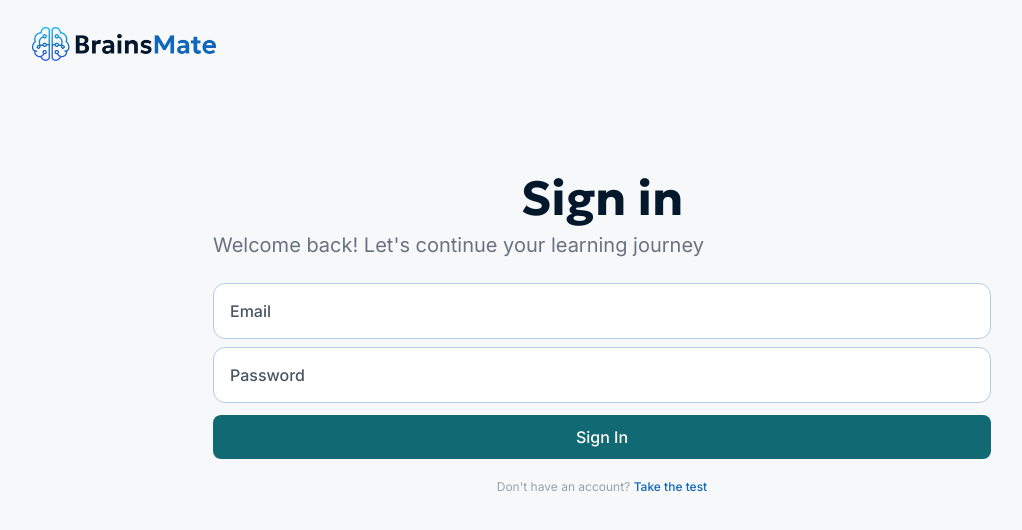
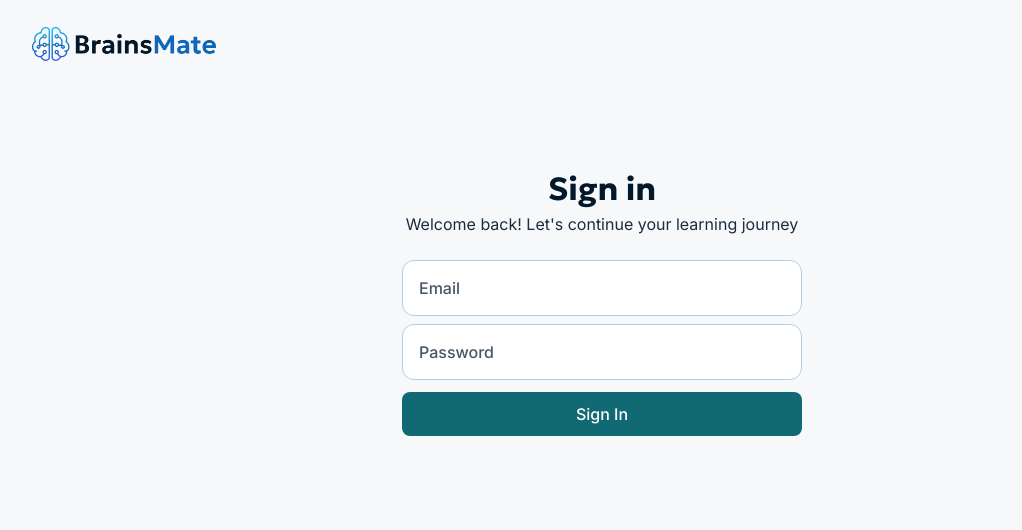
Before and after one commit to ilo667/adhdtest, a Next.js app in the folder frontend/: page /login in a window 1280 px wide. Shown: the top 530 px of the page, without its empty margins (38-1060 px from the left). Built offline with nearby package versions, Linux system fonts and the light colour scheme.

Commit message:
Login: style h1, subtitle, form max-width; remove footer link and import

```diff
--- a/frontend/app/login/page.tsx
+++ b/frontend/app/login/page.tsx
@@ -1,7 +1,6 @@
 "use client";
 
 import { useState } from "react";
-import Link from "next/link";
 import { useRouter } from "next/navigation";
 import { api } from "../../lib/api";
 import { AuthCard } from "../../components/AuthCard";
@@ -29,12 +28,12 @@ export default function LoginPage() {
 
   return (
     <AuthCard>
-      <h1 className="[font-family:var(--font-geologica)] font-bold text-[48px] leading-[1.2] text-[#04182c] text-center mb-1">Sign in</h1>
-      <p className="text-gray-500 text-sm mb-6">
+      <h1 className="[font-family:var(--font-geologica)] font-semibold text-[20px] leading-[1.2] text-[#04182c] text-center mb-1 sm:font-bold sm:text-[32px]">Sign in</h1>
+      <p className="text-[14px] leading-[1.3] text-[#1c2d3f] text-center mb-6 sm:text-[16px] sm:leading-[1.5]">
         Welcome back! Let&apos;s continue your learning journey
       </p>
 
-      <form onSubmit={handleSubmit} className="flex flex-col space-y-3">
+      <form onSubmit={handleSubmit} className="flex flex-col space-y-3 max-w-[400px] mx-auto w-full">
         <label className="sr-only" htmlFor="login-email">Email</label>
         <input
           id="login-email"
@@ -69,12 +68,6 @@ export default function LoginPage() {
         </button>
       </form>
 
-      <p className="mt-5 text-center text-xs text-gray-400">
-        Don&apos;t have an account?{" "}
-        <Link href="/" className="text-[#1066b9] hover:underline font-medium">
-          Take the test
-        </Link>
-      </p>
     </AuthCard>
   );
 }
```
